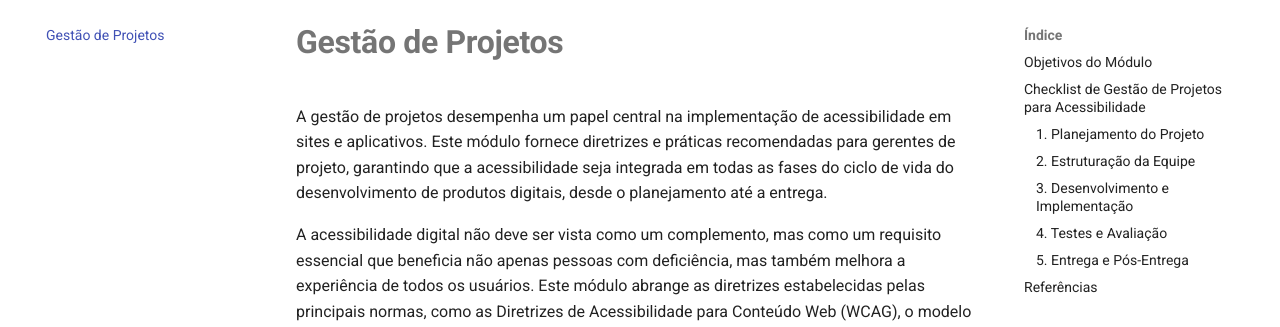
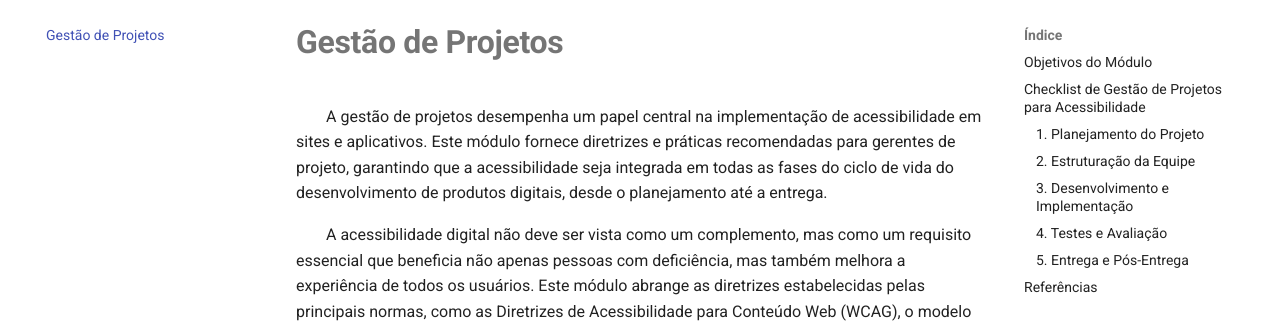
Before and after one commit to henriquecq/Acessibilidade_pp, an MkDocs documentation site: the page built from docs/gp/gestao_de_projetos.md, in a window 1280 px wide. Shown: the part 124-451 px from the top of the page. Built offline with MkDocs 1.6.1 and Material for MkDocs 9.7.7, drawn with Linux system fonts in a browser that asks for light colours.

Commit message:
Arruma recuo de paragrafo

```diff
--- a/docs/gp/gestao_de_projetos.md
+++ b/docs/gp/gestao_de_projetos.md
@@ -1,9 +1,14 @@
 # **Gestão de Projetos**
-
+<p style="text-align: justify;">
+  <p style="text-indent: 30px;">
 A gestão de projetos desempenha um papel central na implementação de acessibilidade em sites e aplicativos. Este módulo fornece diretrizes e práticas recomendadas para gerentes de projeto, garantindo que a acessibilidade seja integrada em todas as fases do ciclo de vida do desenvolvimento de produtos digitais, desde o planejamento até a entrega.
-
+  </p>
+</p>
+<p style="text-align: justify;">
+  <p style="text-indent: 30px;">
 A acessibilidade digital não deve ser vista como um complemento, mas como um requisito essencial que beneficia não apenas pessoas com deficiência, mas também melhora a experiência de todos os usuários. Este módulo abrange as diretrizes estabelecidas pelas principais normas, como as Diretrizes de Acessibilidade para Conteúdo Web (WCAG), o modelo de acessibilidade de governo eletrônico (eMAG) e o Apple Accessibility Programming Guide.
-
+  </p>
+</p>
 ## **Objetivos do Módulo**
 - Garantir que a acessibilidade seja uma prioridade desde a concepção do projeto.
 - Fornecer ferramentas e práticas para facilitar o acompanhamento de requisitos de acessibilidade.
@@ -64,9 +69,11 @@ A acessibilidade digital não deve ser vista como um complemento, mas como um re
 </ul>
 
 ---
-
+<p style="text-align: justify;">
+  <p style="text-indent: 30px;">
 Essa estrutura permite que gerentes de projeto liderem equipes em iniciativas acessíveis de maneira proativa e organizada, garantindo que o produto final seja inclusivo e atenda às necessidades de todos os usuários.
-
+  </p>
+</p>
 ## **Referências**
 - [Guia de Boas Práticas para Acessibilidade Digital - Programa de Cooperação entre Reino Unido e Brasil em Acesso Digital](https://www.gov.br/governodigital/pt-br/acessibilidade-e-usuario/acessibilidade-digital)
 - [Apple Accessibility Programming Guide](https://developer.apple.com/accessibility/)
```
